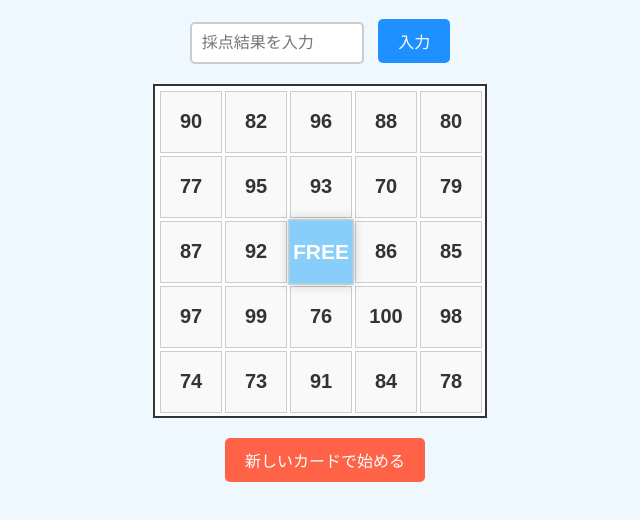
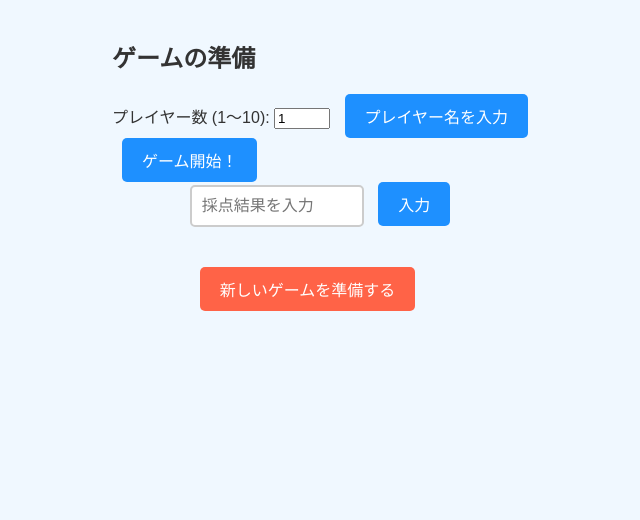
Before and after one commit to ishiisan1413/karaoke-bingo, a plain HTML site: page index.html in a window 1280 px wide. Shown: the part 98-618 px from the top of the page, without its empty margins (320-960 px from the left). Drawn offline with Linux system fonts and the light colour scheme.

Commit message:
Update index.html

```diff
--- a/index.html
+++ b/index.html
@@ -10,17 +10,28 @@
 
     <h1>カラオケ採点ビンゴ 🎤</h1>
 
-    <div class="controls">
-        <input type="number" id="scoreInput" min="70" max="99" placeholder="採点結果を入力">
-        <button id="submitScore">入力</button>
+    <div id="setup-screen">
+        <h2>ゲームの準備</h2>
+        <div class="setup-control">
+            <label for="player-count">プレイヤー数 (1〜10): </label>
+            <input type="number" id="player-count" min="1" max="10" value="1">
+            <button id="set-players-button">プレイヤー名を入力</button>
+        </div>
+        <div id="player-names-container"></div>
+        <button id="start-game-button" class="hidden">ゲーム開始！</button>
     </div>
 
-    <div id="bingo-card">
+    <div id="game-screen" class="hidden">
+        <div class="controls">
+            <input type="number" id="scoreInput" min="70" max="99" placeholder="採点結果を入力">
+            <button id="submitScore">入力</button>
         </div>
 
-    <button id="resetButton">新しいカードで始める</button>
+        <div id="players-container">
+            </div>
 
-    <p id="resultMessage"></p>
+        <button id="resetButton">新しいゲームを準備する</button>
+    </div>
 
     <script src="script.js"></script>
 </body>
```
